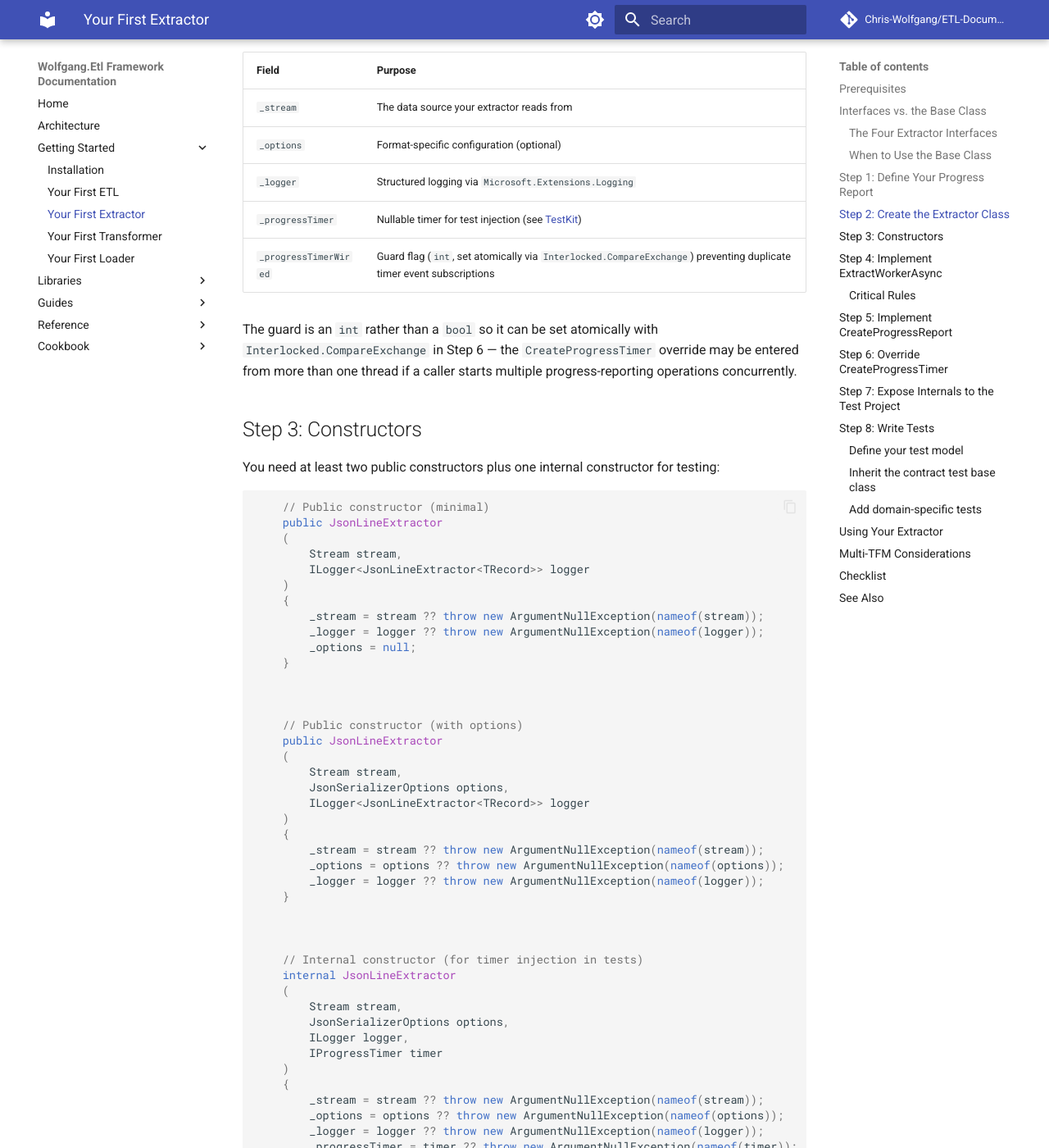
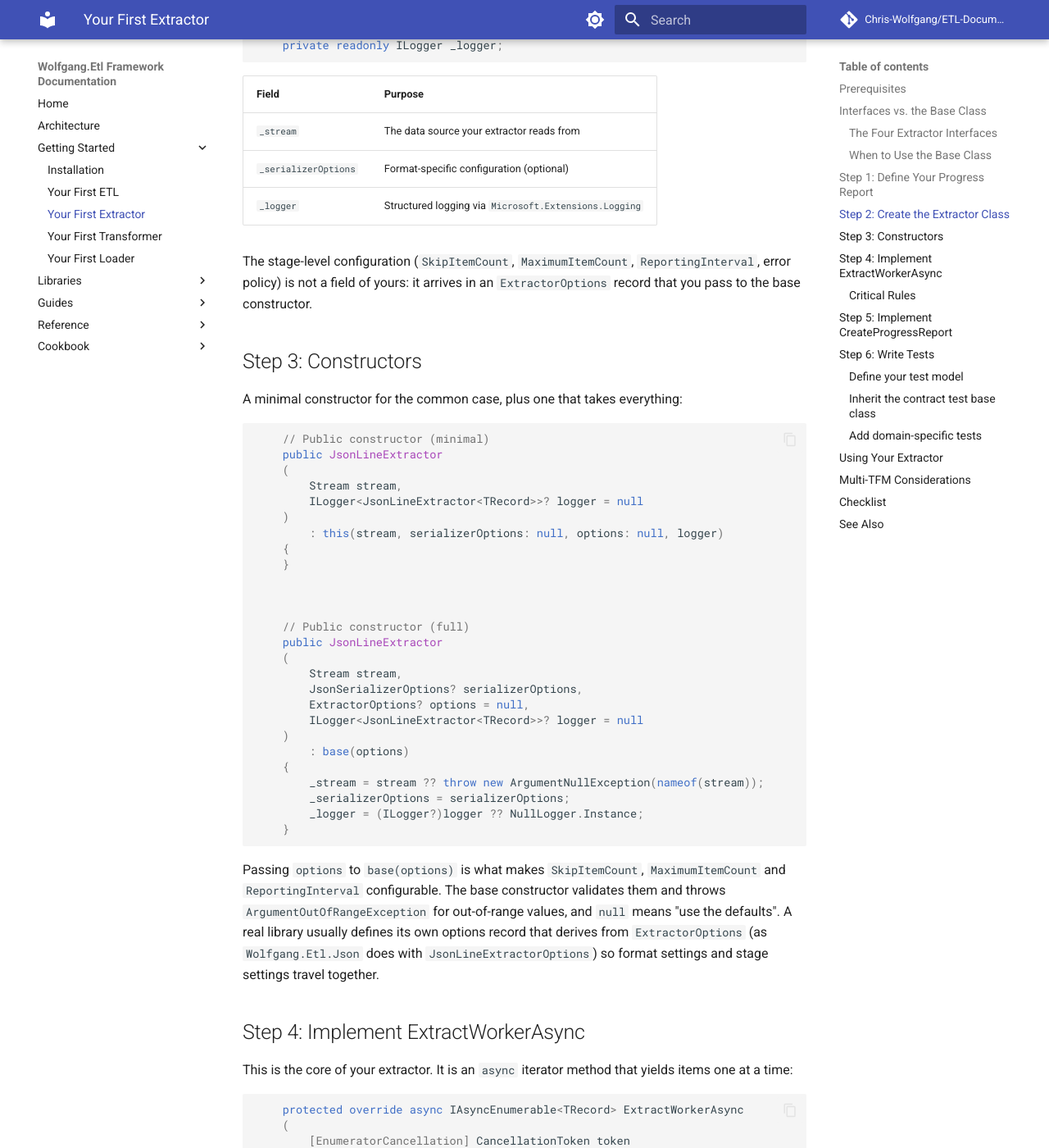
Before and after one commit to Chris-Wolfgang/ETL-Documentation, an MkDocs documentation site: the page built from docs/getting-started/your-first-extractor.md, in a window 1280 px wide and 1400 px high, scrolled down 2568 px. Shown: the whole window at 82% size. Built offline with MkDocs 1.6.1 and Material for MkDocs 9.7.7, drawn with Linux system fonts in a browser that asks for light colours; comment, search, counter and statistics services are not loaded; some of the changed text lies outside the part shown.

Commit message:
docs: teach the current options-record and TestKit patterns in the guides
- extractor/loader/transformer guides: constructors pass an *Options
  record to base(options); the timer-injection field, internal
  constructor, CreateProgressTimer override and InternalsVisibleTo steps
  are gone; tests implement the four-argument CreateSut
- transformer guide: TransformerBaseContractTests only fits T -> T
  transformers, so the type-changing example is tested directly; skip
  logic uses a local budget so invalid lines do not consume it
- loader guide: check the token before the first item (the guide's
  loader failed the pre-cancelled-token contract test without it)
- guides: SkipItemCount/MaximumItemCount/ReportingInterval set through
  options records instead of the obsolete setters

Refs #58

Co-Authored-By: Claude Fable 5.1 <noreply@anthropic.com>

````diff
--- a/docs/getting-started/your-first-extractor.md
+++ b/docs/getting-started/your-first-extractor.md
@@ -10,14 +10,14 @@ Your source project needs:
 <PackageReference Include="Wolfgang.Etl.Abstractions" Version="0.26.1" />
 ```
 
-Plus whatever libraries your extractor needs to read its format (e.g. `System.Text.Json` for JSON).
+Plus whatever libraries your extractor needs to read its format (e.g. `System.Text.Json` for JSON) and, for logging, `Microsoft.Extensions.Logging.Abstractions`.
 
 
 ## Interfaces vs. the Base Class
 
 There are two ways to build an extractor:
 
-1. **Inherit from `ExtractorBase<TSource, TProgress>`** — the recommended path. The base class handles orchestration (progress reporting, cancellation wiring, skip/max item counts, progress timer setup) and leaves you to implement a single `ExtractWorkerAsync` method. This guide focuses on this path.
+1. **Inherit from `ExtractorBase<TSource, TProgress>`** — the recommended path. The base class handles orchestration (progress reporting, cancellation wiring, configuration validation, progress timer setup) and leaves you to implement a single `ExtractWorkerAsync` method. This guide focuses on this path.
 2. **Implement one of the extractor interfaces directly** — for full control. You get to decide exactly how every piece of the extractor behaves, at the cost of implementing everything yourself.
 
 ### The Four Extractor Interfaces
@@ -35,14 +35,16 @@ Implement only the interface your extractor actually needs — an extractor that
 
 ### When to Use the Base Class
 
-Use `ExtractorBase<TSource, TProgress>` unless you have a specific reason not to. It implements all four interfaces at once, honors `SkipItemCount` and `MaximumItemCount` consistently, and gives you the timer-injection pattern needed to test progress reporting (see Step 8).
+Use `ExtractorBase<TSource, TProgress>` unless you have a specific reason not to. It implements all four interfaces at once, validates `SkipItemCount`, `MaximumItemCount` and `ReportingInterval`, runs the progress timer, and lets the TestKit contract tests drive progress deterministically (see Step 6).
 
-Hand-implementing the interfaces is valid and supported — for example, if you are wrapping a third-party reader with its own async loop and cannot match the base-class lifecycle — but you are responsible for matching the contract that other extractors implement. The contract test base classes in `TestKit.Xunit` (see Step 8) verify behavior consistent with the base class, so deliberate deviations may fail those tests by design.
+If you do not need a custom progress type, inherit `ExtractorBase<TSource>` instead: it fixes the progress type to the built-in `Report` and supplies `CreateProgressReport()` for you.
+
+Hand-implementing the interfaces is valid and supported — for example, if you are wrapping a third-party reader with its own async loop and cannot match the base-class lifecycle — but you are responsible for matching the contract that other extractors implement. The contract test base classes in `TestKit.Xunit` (see Step 6) verify behavior consistent with the base class, so deliberate deviations may fail those tests by design.
 
 
 ## Step 1: Define Your Progress Report
 
-Every extractor needs a progress report type. The base class `Report` from Abstractions provides `CurrentItemCount`. Extend it with format-specific information:
+Every extractor needs a progress report type. The base class `Report` from Abstractions provides `CurrentItemCount` (plus timing values). Extend it with format-specific information:
 
 ```csharp
 using Wolfgang.Etl.Abstractions;
@@ -82,75 +84,53 @@ public class JsonLineExtractor<TRecord> : ExtractorBase<TRecord, JsonReport>
     where TRecord : notnull
 {
     private readonly Stream _stream;
-    private readonly JsonSerializerOptions? _options;
+    private readonly JsonSerializerOptions? _serializerOptions;
     private readonly ILogger _logger;
-    private readonly IProgressTimer? _progressTimer;
-    private int _progressTimerWired;
 ```
 
 | Field | Purpose |
 |-------|---------|
 | `_stream` | The data source your extractor reads from |
-| `_options` | Format-specific configuration (optional) |
+| `_serializerOptions` | Format-specific configuration (optional) |
 | `_logger` | Structured logging via `Microsoft.Extensions.Logging` |
-| `_progressTimer` | Nullable timer for test injection (see [TestKit](#step-8-write-tests)) |
-| `_progressTimerWired` | Guard flag (`int`, set atomically via `Interlocked.CompareExchange`) preventing duplicate timer event subscriptions |
 
-The guard is an `int` rather than a `bool` so it can be set atomically with `Interlocked.CompareExchange` in Step 6 — the `CreateProgressTimer` override may be entered from more than one thread if a caller starts multiple progress-reporting operations concurrently.
+The stage-level configuration (`SkipItemCount`, `MaximumItemCount`, `ReportingInterval`, error policy) is not a field of yours: it arrives in an `ExtractorOptions` record that you pass to the base constructor.
 
 
 ## Step 3: Constructors
 
-You need at least two public constructors plus one internal constructor for testing:
+A minimal constructor for the common case, plus one that takes everything:
 
 ```csharp
     // Public constructor (minimal)
     public JsonLineExtractor
     (
         Stream stream,
-        ILogger<JsonLineExtractor<TRecord>> logger
+        ILogger<JsonLineExtractor<TRecord>>? logger = null
     )
+        : this(stream, serializerOptions: null, options: null, logger)
     {
-        _stream = stream ?? throw new ArgumentNullException(nameof(stream));
-        _logger = logger ?? throw new ArgumentNullException(nameof(logger));
-        _options = null;
     }
 
 
 
-    // Public constructor (with options)
+    // Public constructor (full)
     public JsonLineExtractor
     (
         Stream stream,
-        JsonSerializerOptions options,
-        ILogger<JsonLineExtractor<TRecord>> logger
+        JsonSerializerOptions? serializerOptions,
+        ExtractorOptions? options = null,
+        ILogger<JsonLineExtractor<TRecord>>? logger = null
     )
+        : base(options)
     {
         _stream = stream ?? throw new ArgumentNullException(nameof(stream));
-        _options = options ?? throw new ArgumentNullException(nameof(options));
-        _logger = logger ?? throw new ArgumentNullException(nameof(logger));
-    }
-
-
-
-    // Internal constructor (for timer injection in tests)
-    internal JsonLineExtractor
-    (
-        Stream stream,
-        JsonSerializerOptions options,
-        ILogger logger,
-        IProgressTimer timer
-    )
-    {
-        _stream = stream ?? throw new ArgumentNullException(nameof(stream));
-        _options = options ?? throw new ArgumentNullException(nameof(options));
-        _logger = logger ?? throw new ArgumentNullException(nameof(logger));
-        _progressTimer = timer ?? throw new ArgumentNullException(nameof(timer));
+        _serializerOptions = serializerOptions;
+        _logger = (ILogger?)logger ?? NullLogger.Instance;
     }
 ```
 
-!!! note
-    The internal constructor accepts `ILogger` (not `ILogger<T>`) so the test project can pass `NullLogger` easily.
+Passing `options` to `base(options)` is what makes `SkipItemCount`, `MaximumItemCount` and `ReportingInterval` configurable. The base constructor validates them and throws `ArgumentOutOfRangeException` for out-of-range values, and `null` means "use the defaults". A real library usually defines its own options record that derives from `ExtractorOptions` (as `Wolfgang.Etl.Json` does with `JsonLineExtractorOptions`) so format settings and stage settings travel together.
 
 
 ## Step 4: Implement ExtractWorkerAsync
@@ -177,7 +157,7 @@ This is the core of your extractor. It is an `async` iterator method that yields
                 continue;
             }
 
-            var item = JsonSerializer.Deserialize<TRecord>(line, _options);
+            var item = JsonSerializer.Deserialize<TRecord>(line, _serializerOptions);
             if (item is null)
             {
                 continue;
@@ -201,11 +181,13 @@ This is the core of your extractor. It is an `async` iterator method that yields
     }
 ```
 
+The worker uses `ReadLineAsync()` and the five-argument `StreamReader` constructor because they exist on every target framework; see [Multi-TFM Considerations](#multi-tfm-considerations) for the token-accepting overload on .NET 7+.
+
 ### Critical Rules
 
 1. **Call `IncrementCurrentItemCount()` exactly once per yielded item.** Not in helper methods, not conditionally — once, right before or after the `yield return`.
 
-2. **Implement `SkipItemCount` yourself.** The base class does not handle skipping. Use a local `skipBudget` variable.
+2. **Implement `SkipItemCount` yourself.** The base class validates it but does not skip for you. Use a local `skipBudget` variable.
 
 3. **Implement `MaximumItemCount` yourself.** Check `CurrentItemCount >= MaximumItemCount` before yielding and `break` when reached.
 
@@ -227,48 +209,18 @@ Return a new instance of your progress report:
             CurrentItemCount,
             CurrentSkippedItemCount
         );
+}
 ```
 
 This method is called by the base class on a timer interval and passed to the `IProgress<T>` callback.
 
+That completes the extractor. There is no timer plumbing to add: the base class creates the production timer, and in tests TestKit attaches a manual timer to the base class directly (see [TestKit § Progress Timing in Tests](../reference/testkit.md#progress-timing-in-tests)).
 
-## Step 6: Override CreateProgressTimer
-
-```csharp
-    protected override IProgressTimer CreateProgressTimer(IProgress<JsonReport> progress)
-    {
-        if (_progressTimer is not null)
-        {
-            if (Interlocked.CompareExchange(ref _progressTimerWired, 1, 0) == 0)
-            {
-                _progressTimer.Elapsed += () => progress.Report(CreateProgressReport());
-            }
-
-            return _progressTimer;
-        }
-
-        return base.CreateProgressTimer(progress);
-    }
-```
-
-Two things to note about this override:
-
-- **The `Interlocked.CompareExchange` guard prevents duplicate event subscriptions** if `CreateProgressTimer` is called more than once, and does so atomically so it remains correct under concurrent entry. The subscription is wired exactly once regardless of how many threads reach the override.
-- **The fall-through `return base.CreateProgressTimer(progress)` is required.** When no test timer is injected (the production path), the base class default constructs a `SystemProgressTimer` wired to `ReportProgress`, starts it at `ReportingInterval`, and returns it. Omitting the fall-through would leave the production code path without a working timer.
+!!! note "Older guides: CreateProgressTimer and an internal constructor"
+    Earlier versions of this guide added an `IProgressTimer` field, an `int _progressTimerWired` guard, an internal constructor taking the timer, a `CreateProgressTimer` override and `InternalsVisibleTo`, so tests could inject a timer. The TestKit contract no longer uses that seam, so new extractors should leave it out.
 
 
-## Step 7: Expose Internals to the Test Project
-
-Create `Properties/AssemblyInfo.cs`:
-
-```csharp
-using System.Runtime.CompilerServices;
-
-[assembly: InternalsVisibleTo("Wolfgang.Etl.Json.Tests.Unit")]
-```
-
-
-## Step 8: Write Tests
+## Step 6: Write Tests
 
 ### Define your test model
 
@@ -310,30 +262,28 @@ public class JsonLineExtractorTests
 
 
 
-    protected override JsonLineExtractor<PersonRecord> CreateSut(int itemCount) =>
+    protected override JsonLineExtractor<PersonRecord> CreateSut
+    (
+        int itemCount,
+        int maximumItemCount,
+        int skipItemCount,
+        int reportingInterval
+    ) =>
         new
         (
             CreateJsonlStream(itemCount),
-            NullLogger<JsonLineExtractor<PersonRecord>>.Instance
+            serializerOptions: null,
+            new ExtractorOptions
+            {
+                MaximumItemCount = maximumItemCount,
+                SkipItemCount = skipItemCount,
+                ReportingInterval = reportingInterval,
+            }
         );
 
 
 
     protected override IReadOnlyList<PersonRecord> CreateExpectedItems() => ExpectedItems;
-
-
-
-    protected override JsonLineExtractor<PersonRecord> CreateSutWithTimer
-    (
-        IProgressTimer timer
-    ) =>
-        new
-        (
-            CreateJsonlStream(ExpectedItems.Count),
-            new JsonSerializerOptions(),
-            NullLogger<JsonLineExtractor<PersonRecord>>.Instance,
-            timer
-        );
 
 
 
@@ -348,7 +298,7 @@ public class JsonLineExtractorTests
 }
 ```
 
-This single class, with just three factory methods, gives you 20+ tests that validate your extractor against the full `ExtractorBase` contract.
+This single class, with just two factory methods, gives you 43 tests that validate your extractor against the full `ExtractorBase` contract. Pass the three configuration values straight through without validating them: some contract tests pass out-of-range values on purpose and expect the constructor to throw.
 
 **Why this matters beyond "it saves writing tests."** Inheriting the contract test base class verifies that your extractor behaves the same as every other extractor built on `ExtractorBase`. Two extractors with the same `TSource` are interchangeable not just in signature but in *behavior* — `CurrentItemCount` increments at the same moment, `SkipItemCount` and `MaximumItemCount` are enforced at the same boundaries, cancellation stops the pull at the same point, and so on.
 
@@ -369,11 +319,7 @@ public async Task ExtractAsync_when_blank_lines_present_skips_them()
     var content = $"{line1}\n\n  \n{line2}\n";
     var stream = new MemoryStream(Encoding.UTF8.GetBytes(content));
 
-    var sut = new JsonLineExtractor<PersonRecord>
-    (
-        stream,
-        NullLogger<JsonLineExtractor<PersonRecord>>.Instance
-    );
+    var sut = new JsonLineExtractor<PersonRecord>(stream);
 
     var results = new List<PersonRecord>();
     await foreach (var item in sut.ExtractAsync())
@@ -398,16 +344,22 @@ await foreach (var person in extractor.ExtractAsync(cancellationToken))
     Console.WriteLine(person.Name);
 }
 
-// With skip and maximum
-extractor.SkipItemCount = 100;
-extractor.MaximumItemCount = 50;
+// With skip and maximum: configure them when the extractor is constructed
+using var pagedStream = File.OpenRead("data.jsonl");
+var paged = new JsonLineExtractor<Person>
+(
+    pagedStream,
+    serializerOptions: null,
+    new ExtractorOptions { SkipItemCount = 100, MaximumItemCount = 50 },
+    logger
+);
 
 // With progress reporting
 var progress = new Progress<JsonReport>(report =>
     Console.WriteLine($"Extracted {report.CurrentItemCount} items")
 );
 
-await foreach (var person in extractor.ExtractAsync(progress, cancellationToken))
+await foreach (var person in paged.ExtractAsync(progress, cancellationToken))
 {
     // ...
 }
@@ -431,17 +383,15 @@ On the older targets, call `token.ThrowIfCancellationRequested()` inside the loo
 
 ## Checklist
 
-- [ ] Inherit `ExtractorBase<TRecord, TProgress>` with `where TRecord : notnull`
+- [ ] Inherit `ExtractorBase<TRecord, TProgress>` (or `ExtractorBase<TRecord>`) with `where TRecord : notnull`
+- [ ] Accept an `ExtractorOptions?` (or a record derived from it) and pass it to `base(options)`
 - [ ] Implement `ExtractWorkerAsync` with `[EnumeratorCancellation]` on the token
 - [ ] Implement `CreateProgressReport()`
 - [ ] Call `IncrementCurrentItemCount()` exactly once per yielded item
 - [ ] Implement `SkipItemCount` logic in your worker method
 - [ ] Implement `MaximumItemCount` logic in your worker method
 - [ ] Respect `CancellationToken` (pass to async calls, call `ThrowIfCancellationRequested`)
-- [ ] Add `_progressTimer` field, `_progressTimerWired` flag, and internal constructor
-- [ ] Override `CreateProgressTimer` with duplicate subscription guard
-- [ ] Add `InternalsVisibleTo` in `Properties/AssemblyInfo.cs`
-- [ ] Test class inherits `ExtractorBaseContractTests<TSut, TItem, TProgress>`
+- [ ] Test class inherits `ExtractorBaseContractTests<TSut, TItem, TProgress>` and implements the four-argument `CreateSut`
 - [ ] `CreateExpectedItems()` returns at least 5 items
 - [ ] Items use `record` types for value equality
 - [ ] Add domain-specific tests for format-specific behavior
````
Also changed, not shown: other parts of docs/getting-started/your-first-extractor.md (+2 -2 lines), docs/getting-started/your-first-loader.md (+44 -77 lines), docs/getting-started/your-first-transformer.md (+63 -97 lines), docs/guides/performance.md (+14 -6 lines), docs/guides/pipeline-composition.md (+32 -17 lines), docs/guides/progress-reporting.md (+14 -5 lines).
